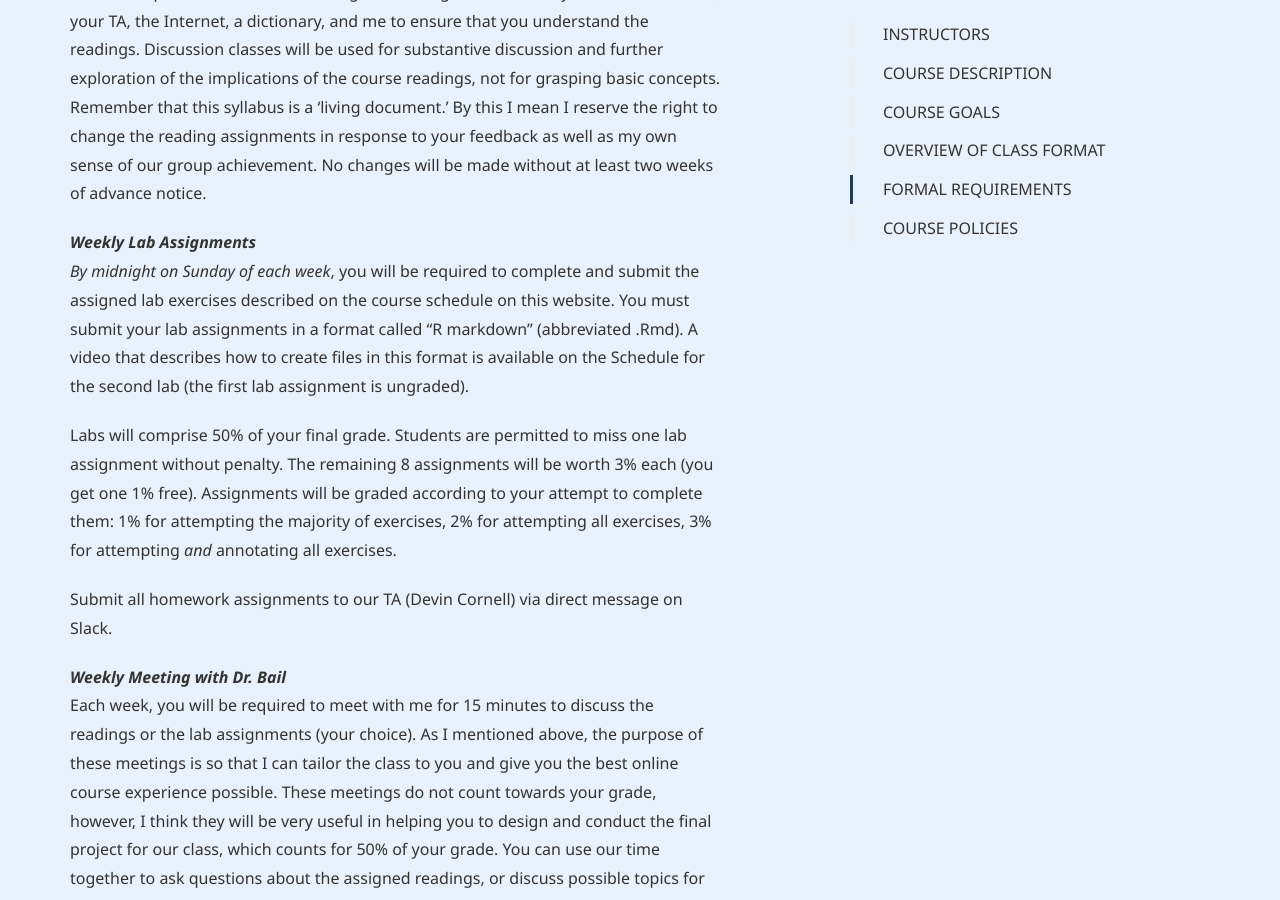
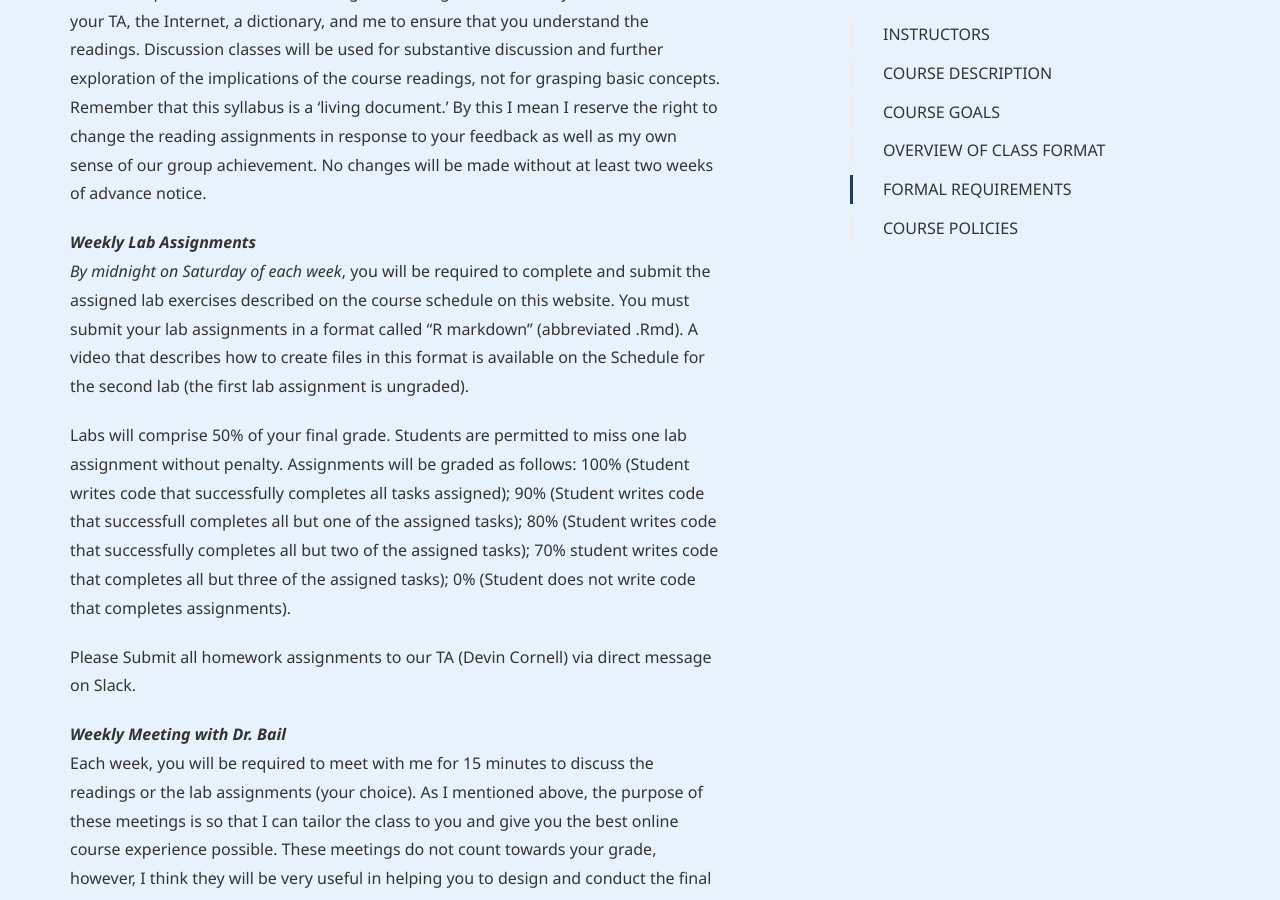
Before and after one commit to dssoc/dssoc.github.io, a Jekyll site: the page built from course.md, in a window 1280 px wide and 900 px high, scrolled down 4199 px. Built offline with Jekyll 4.4.1, drawn with Linux system fonts in a browser that asks for light colours; some web fonts are replaced.

Commit message:
Update course.md

```diff
--- a/course.md
+++ b/course.md
@@ -89,11 +89,11 @@ You are responsible for understanding the readings. Make use of your fellow stud
 
 ***Weekly Lab Assignments***
 <br/>
-_By midnight on Sunday of each week_, you will be required to complete and submit the assigned lab exercises described on the course schedule on this website. You must submit your lab assignments in a format called "R markdown" (abbreviated .Rmd). A video that describes how to create files in this format is available on the Schedule for the second lab (the first lab assignment is ungraded).
+_By midnight on Saturday of each week_, you will be required to complete and submit the assigned lab exercises described on the course schedule on this website. You must submit your lab assignments in a format called "R markdown" (abbreviated .Rmd). A video that describes how to create files in this format is available on the Schedule for the second lab (the first lab assignment is ungraded).
 
-Labs will comprise 50% of your final grade. Students are permitted to miss one lab assignment without penalty. The remaining 8 assignments will be worth 3% each (you get one 1% free). Assignments will be graded according to your attempt to complete them: 1% for attempting the majority of exercises, 2% for attempting all exercises, 3% for attempting *and* annotating all exercises.
+Labs will comprise 50% of your final grade. Students are permitted to miss one lab assignment without penalty. Assignments will be graded as follows: 100% (Student writes code that successfully completes all tasks assigned); 90% (Student writes code that successfull completes all but one of the assigned tasks); 80% (Student writes code that successfully completes all but two of the assigned tasks); 70% student writes code that completes all but three of the assigned tasks); 0% (Student does not write code that completes assignments).
 
-Submit all homework assignments to our TA (Devin Cornell) via direct message on Slack.
+Please Submit all homework assignments to our TA (Devin Cornell) via direct message on Slack.
 <br/>
 
 ***Weekly Meeting with Dr. Bail***
```
